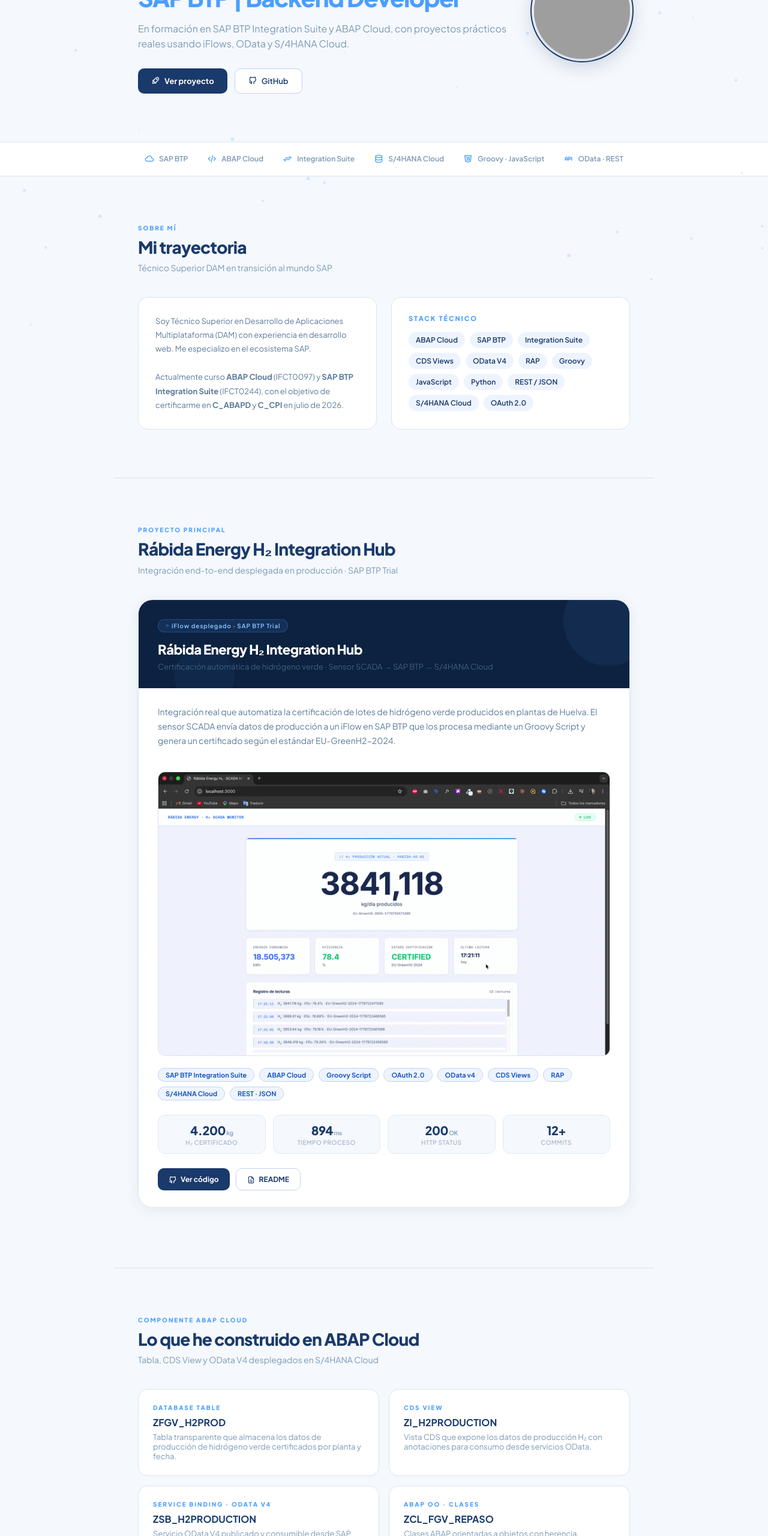
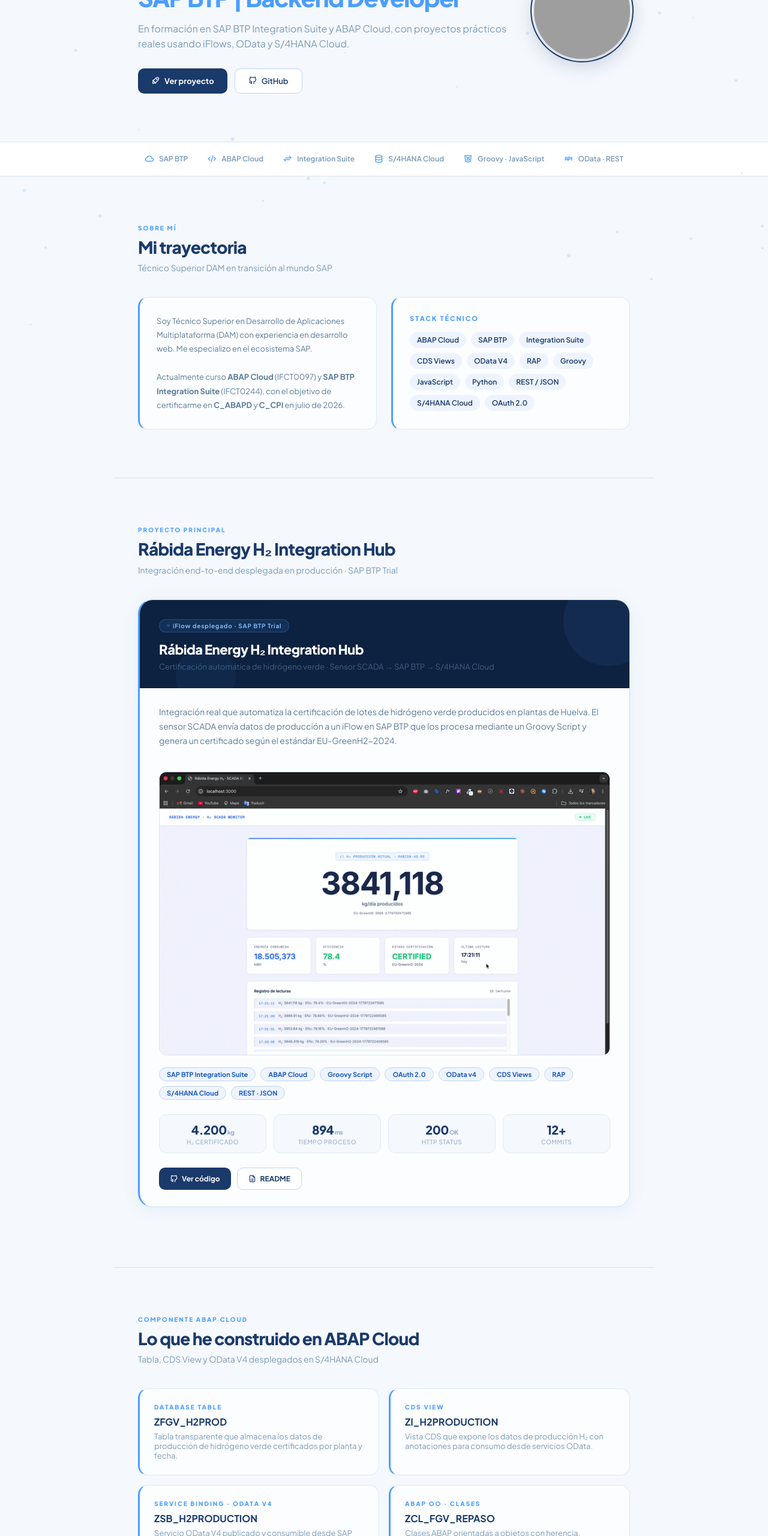
Before and after one commit to Frangarvaz/rabida-energy-h2-integration, a website: page index.html in a window 1280 px wide. Shown: the part 240-2800 px from the top of the page at 60% size. Drawn offline with Linux system fonts and the light colour scheme; grey boxes are pictures that could not be loaded.

Commit message:
feat: glassmorphism blue border cards

```diff
--- a/index.html
+++ b/index.html
@@ -38,7 +38,7 @@ nav{position:fixed;top:0;left:0;right:0;background:rgba(245,248,252,0.95);backdr
 .section-label{font-size:10px;font-weight:800;color:#4a9eff;letter-spacing:2px;text-transform:uppercase;margin-bottom:8px;}
 .section-title{font-size:28px;font-weight:800;color:#1a3a6b;letter-spacing:-0.8px;margin-bottom:8px;}
 .section-sub{font-size:14px;color:#7a9ab8;margin-bottom:40px;}
-.project-card{background:#fff;border:1px solid #d9e4f0;border-radius:24px;overflow:hidden;box-shadow:0 4px 24px rgba(20,50,100,0.07);margin-bottom:20px;}
+.project-card{background:rgba(255,255,255,0.7);backdrop-filter:blur(12px);border:1px solid rgba(74,158,255,0.3);border-left:3px solid #4a9eff;border-radius:24px;overflow:hidden;box-shadow:0 4px 24px rgba(74,158,255,0.1);margin-bottom:20px;}
 .project-header{background:#0d2240;padding:28px 32px;position:relative;overflow:hidden;}
 .ph-c1{position:absolute;top:-40px;right:-40px;width:150px;height:150px;border-radius:50%;background:rgba(74,158,255,0.08);}
 .ph-c2{position:absolute;bottom:-30px;left:60px;width:100px;height:100px;border-radius:50%;background:rgba(74,158,255,0.05);}
@@ -62,7 +62,7 @@ nav{position:fixed;top:0;left:0;right:0;background:rgba(245,248,252,0.95);backdr
 .plink-live{background:#4a9eff;color:#fff;}
 .plink-secondary{background:#fff;color:#1a3a6b;border:1.5px solid #c0d4f0;}
 .certs-grid{display:grid;grid-template-columns:repeat(3,1fr);gap:16px;}
-.cert-card{background:#fff;border:1px solid #d9e4f0;border-radius:16px;padding:20px;display:flex;flex-direction:column;align-items:center;text-align:center;}
+.cert-card{background:rgba(255,255,255,0.7);backdrop-filter:blur(12px);border:1px solid rgba(74,158,255,0.2);border-left:3px solid #4a9eff;border-radius:16px;padding:20px;display:flex;flex-direction:column;align-items:center;text-align:center;}
 .cert-icon{width:56px;height:56px;background:#eef4ff;border-radius:16px;display:flex;align-items:center;justify-content:center;margin-bottom:12px;}
 .cert-icon i{font-size:26px;color:#4a9eff;}
 .cert-name{font-size:13px;font-weight:700;color:#1a3a6b;margin-bottom:4px;}
@@ -123,13 +123,13 @@ footer{background:#0d2240;padding:40px;text-align:center;}
   <div class="section-title">Mi trayectoria</div>
   <div class="section-sub">Técnico Superior DAM en transición al mundo SAP</div>
   <div style="display:grid;grid-template-columns:repeat(auto-fit,minmax(280px,1fr));gap:24px;">
-    <div style="background:#fff;border:1px solid #d9e4f0;border-radius:16px;padding:28px;">
+    <div style="background:rgba(255,255,255,0.7);backdrop-filter:blur(12px);border:1px solid rgba(74,158,255,0.2);border-left:3px solid #4a9eff;border-radius:16px;padding:28px;">
       <div style="font-size:13px;color:#5a7a9a;line-height:1.8;">
         Soy Técnico Superior en Desarrollo de Aplicaciones Multiplataforma (DAM) con experiencia en desarrollo web. Me especializo en el ecosistema SAP.<br><br>
         Actualmente curso <strong>ABAP Cloud</strong> (IFCT0097) y <strong>SAP BTP Integration Suite</strong> (IFCT0244), con el objetivo de certificarme en <strong>C_ABAPD</strong> y <strong>C_CPI</strong> en julio de 2026.
       </div>
     </div>
-    <div style="background:#fff;border:1px solid #d9e4f0;border-radius:16px;padding:28px;">
+    <div style="background:rgba(255,255,255,0.7);backdrop-filter:blur(12px);border:1px solid rgba(74,158,255,0.2);border-left:3px solid #4a9eff;border-radius:16px;padding:28px;">
       <div style="font-size:11px;font-weight:800;color:#4a9eff;letter-spacing:2px;margin-bottom:16px;">STACK TÉCNICO</div>
       <div style="display:flex;flex-wrap:wrap;gap:8px;">
         <span style="background:#eef4ff;color:#1a3a6b;font-size:12px;font-weight:600;padding:6px 12px;border-radius:20px;">ABAP Cloud</span>
@@ -193,22 +193,22 @@ footer{background:#0d2240;padding:40px;text-align:center;}
   <div class="section-title">Lo que he construido en ABAP Cloud</div>
   <div class="section-sub">Tabla, CDS View y OData V4 desplegados en S/4HANA Cloud</div>
   <div style="display:grid;grid-template-columns:repeat(auto-fit,minmax(280px,1fr));gap:16px;">
-    <div style="background:#fff;border:1px solid #d9e4f0;border-radius:16px;padding:24px;">
+    <div style="background:rgba(255,255,255,0.7);backdrop-filter:blur(12px);border:1px solid rgba(74,158,255,0.2);border-left:3px solid #4a9eff;border-radius:16px;padding:24px;">
       <div style="font-size:10px;font-weight:800;color:#4a9eff;letter-spacing:2px;margin-bottom:8px;">DATABASE TABLE</div>
       <div style="font-size:16px;font-weight:700;color:#1a3a6b;margin-bottom:6px;">ZFGV_H2PROD</div>
       <div style="font-size:13px;color:#7a9ab8;">Tabla transparente que almacena los datos de producción de hidrógeno verde certificados por planta y fecha.</div>
     </div>
-    <div style="background:#fff;border:1px solid #d9e4f0;border-radius:16px;padding:24px;">
+    <div style="background:rgba(255,255,255,0.7);backdrop-filter:blur(12px);border:1px solid rgba(74,158,255,0.2);border-left:3px solid #4a9eff;border-radius:16px;padding:24px;">
       <div style="font-size:10px;font-weight:800;color:#4a9eff;letter-spacing:2px;margin-bottom:8px;">CDS VIEW</div>
       <div style="font-size:16px;font-weight:700;color:#1a3a6b;margin-bottom:6px;">ZI_H2PRODUCTION</div>
       <div style="font-size:13px;color:#7a9ab8;">Vista CDS que expone los datos de producción H₂ con anotaciones para consumo desde servicios OData.</div>
     </div>
-    <div style="background:#fff;border:1px solid #d9e4f0;border-radius:16px;padding:24px;">
+    <div style="background:rgba(255,255,255,0.7);backdrop-filter:blur(12px);border:1px solid rgba(74,158,255,0.2);border-left:3px solid #4a9eff;border-radius:16px;padding:24px;">
       <div style="font-size:10px;font-weight:800;color:#4a9eff;letter-spacing:2px;margin-bottom:8px;">SERVICE BINDING · ODATA V4</div>
       <div style="font-size:16px;font-weight:700;color:#1a3a6b;margin-bottom:6px;">ZSB_H2PRODUCTION</div>
       <div style="font-size:13px;color:#7a9ab8;">Servicio OData V4 publicado y consumible desde SAP BTP Integration Suite. Estado: Published.</div>
     </div>
-    <div style="background:#fff;border:1px solid #d9e4f0;border-radius:16px;padding:24px;">
+    <div style="background:rgba(255,255,255,0.7);backdrop-filter:blur(12px);border:1px solid rgba(74,158,255,0.2);border-left:3px solid #4a9eff;border-radius:16px;padding:24px;">
       <div style="font-size:10px;font-weight:800;color:#4a9eff;letter-spacing:2px;margin-bottom:8px;">ABAP OO · CLASES</div>
       <div style="font-size:16px;font-weight:700;color:#1a3a6b;margin-bottom:6px;">ZCL_FGV_REPASO</div>
       <div style="font-size:13px;color:#7a9ab8;">Clases ABAP orientadas a objetos con herencia, interfaces y manejo de excepciones desarrolladas en ABAP Cloud.</div>
```
